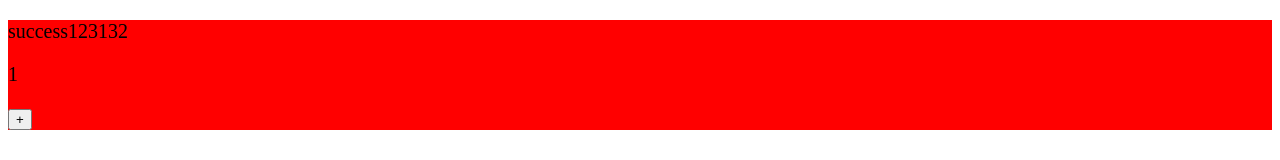
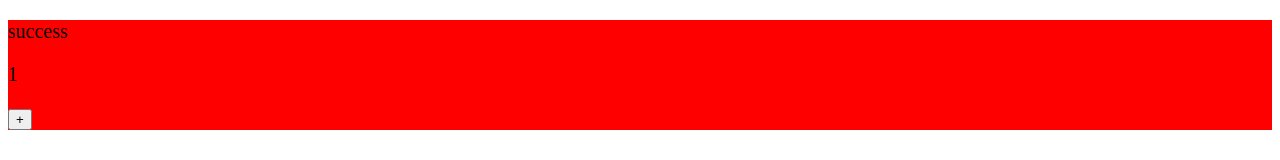
Before and after one commit to KqSMea8/Web_Project_Build, a React app in the folder react-webpack/: page / in a window 1280 px wide. Shown: the top 160 px of the page. Built offline with nearby package versions, Linux system fonts and the light colour scheme.

Commit message:
add webpack-dashboard

```diff
--- a/react-webpack/server.js
+++ b/react-webpack/server.js
@@ -9,6 +9,7 @@ const compiler = webpack(config)
 const server = new webpackDevServer(compiler, {
     hot: true,
     noInfo: true,
+    quiet: true,
     filename: config.output.filename,
     publicPath: config.output.publicPath,
     stats: {
--- a/react-webpack/src/App.js
+++ b/react-webpack/src/App.js
@@ -13,7 +13,7 @@ class App extends Component {
   render() {
     return (
       <div className="test">
-        <p>success123132</p>
+        <p>success</p>
         <p>
           {this.state.number}
         </p>
```
Also changed, not shown: 1 other file (tests, documents, lock files or other folders).
